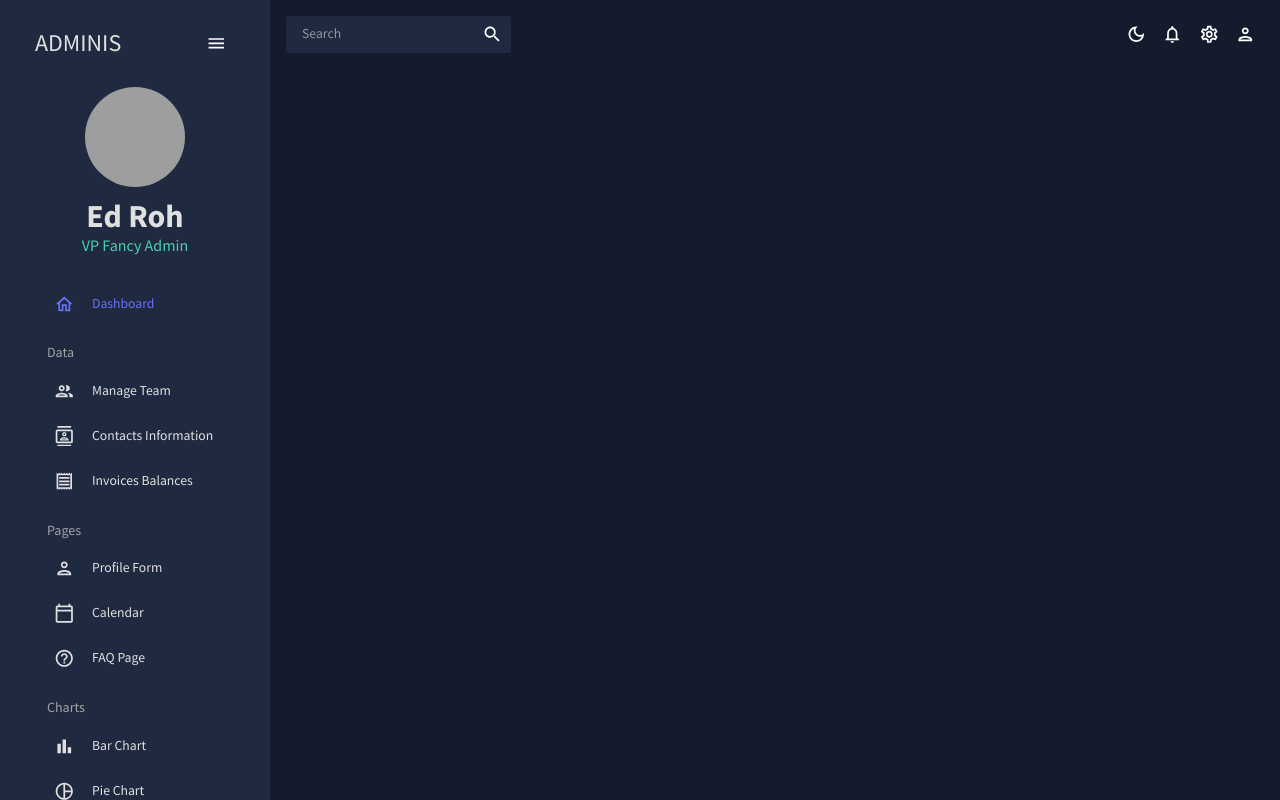
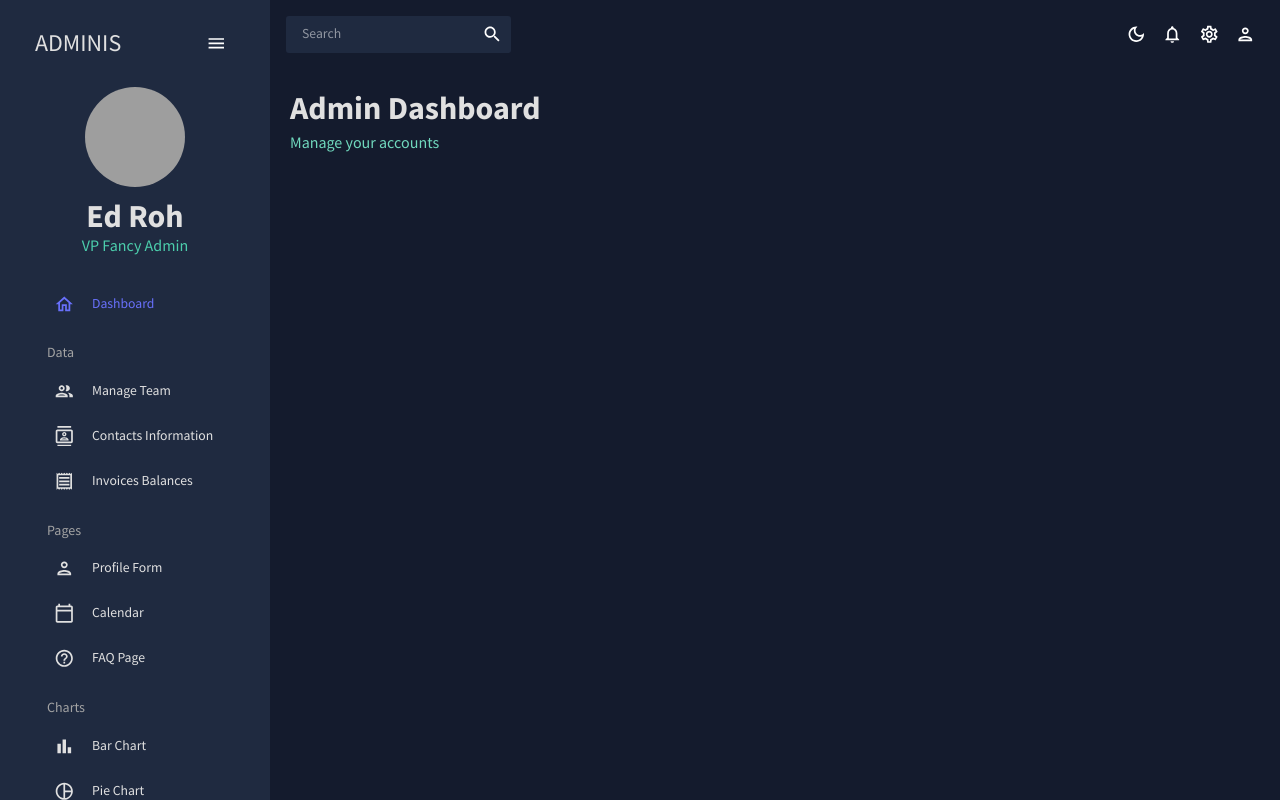
Before and after one commit to Hasnat-Hasib/React-Dashboard, a React (Create React App) app: page / in a window 1280 px wide. Built offline with nearby package versions, Linux system fonts and the light colour scheme; grey boxes are pictures that could not be loaded.

Commit message:
creating dashboard section

```diff
--- a/src/App.js
+++ b/src/App.js
@@ -4,7 +4,7 @@
 import { ColorModeContext, useMode } from "./theme";
 import Topbar from "./scenes/global/Topbar";
 import Sidebar from "./scenes/global/Sidebar";
-// import Dashboard from "./scenes/dashboard";
+import Dashboard from "./scenes/dashboard";
 // import Team from "./scenes/team";
 // import Invoices from "./scenes/invoices";
 // import Contacts from "./scenes/contacts";
@@ -28,7 +28,7 @@
           <main className="content">
             <Topbar/>
             <Routes>
-              {/* <Route path="/" element={<Dashboard />} /> */}
+              <Route path="/" element={<Dashboard />} />
               {/* <Route path="/team" element={<Team />} /> */}
               {/* <Route path="/contacts" element={<Contacts />} /> */}
               {/* <Route path="/invoices" element={<Invoices />} /> */}
--- /dev/null
+++ b/src/components/Header.jsx
@@ -0,0 +1,24 @@
+import { Typography, Box, useTheme } from "@mui/material";
+import { tokens } from "../theme";
+
+const Header = ({ title, subtitle }) => {
+    const theme = useTheme();
+    const colors = tokens(theme.palette.mode);
+    return (
+      <Box mb="30px">
+        <Typography
+          variant="h2"
+          color={colors.grey[100]}
+          fontWeight="bold"
+          sx={{ m: "0 0 5px 0" }}
+        >
+          {title}
+        </Typography>
+        <Typography variant="h5" color={colors.greenAccent[400]}>
+          {subtitle}
+        </Typography>
+      </Box>
+    );
+  };
+
+  export default Header;
--- a/src/scenes/dashboard/index.js
+++ b/src/scenes/dashboard/index.js
@@ -0,0 +1,15 @@
+import React from 'react'
+import { Box, Button, IconButton, Typography, useTheme } from "@mui/material";
+import Header from "../../components/Header";
+
+const Dashboard = () => {
+  return (
+    <Box m="20px">
+        <Box display="flex" justifyContent="space-between">
+            <Header title="Admin Dashboard" subtitle="Manage your accounts"/>
+        </Box>
+    </Box>
+  )
+}
+
+export default Dashboard
```
